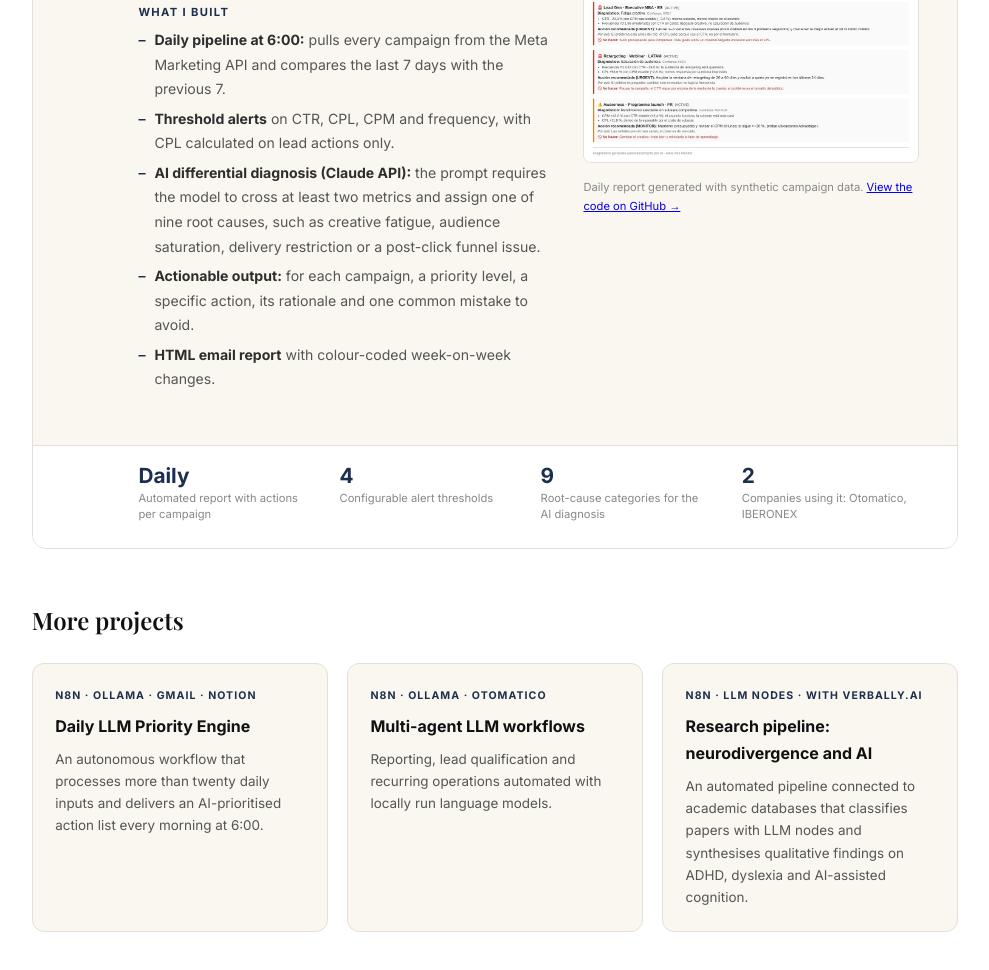
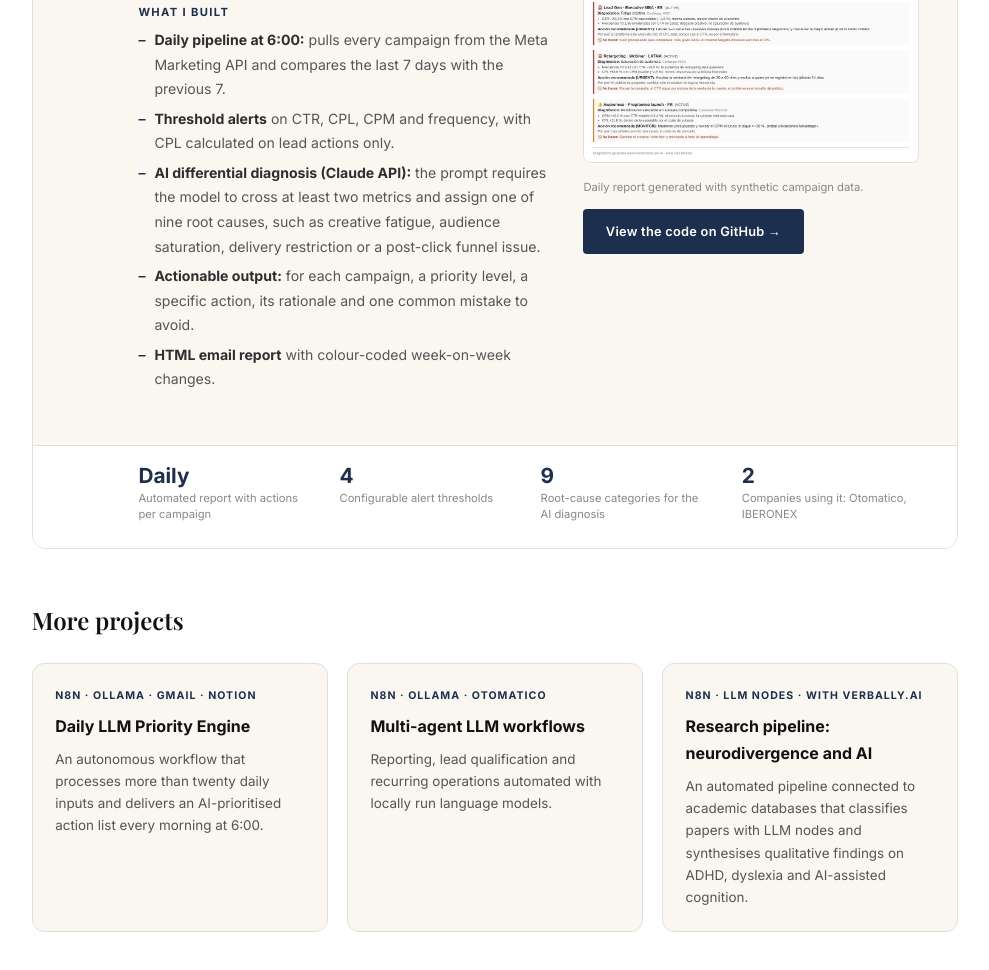
Before and after one commit to ana-romero-lopez/ana-romero-lopez.github.io, a plain HTML site: page index.html in a window 1280 px wide. Shown: the part 10681-11651 px from the top of the page, without its empty margins (145-1134 px from the left). Drawn offline with nearby package versions, Linux system fonts and the light colour scheme.

Commit message:
Update index.html

```diff
--- a/index.html
+++ b/index.html
@@ -568,7 +568,8 @@
           </div>
           <div class="case-media">
             <img src="meta-email-full.jpg" alt="Daily Meta Ads report email with AI diagnosis"/>
-            <p class="caption">Daily report generated with synthetic campaign data. <a href="https://github.com/ana-romero-lopez/meta-ads-ai-monitor" target="_blank" rel="noopener">View the code on GitHub →</a></p>
+            <p class="caption">Daily report generated with synthetic campaign data.</p>
+            <a href="https://github.com/ana-romero-lopez/meta-ads-ai-monitor" target="_blank" rel="noopener" class="btn-primary" style="justify-self:start;padding:.7rem 1.4rem;font-size:.8rem">View the code on GitHub →</a>
           </div>
         </div>
         <div class="case-results">
```
